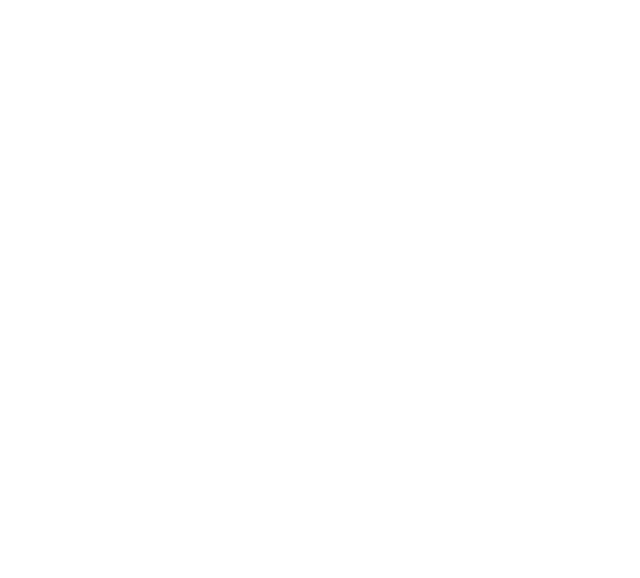
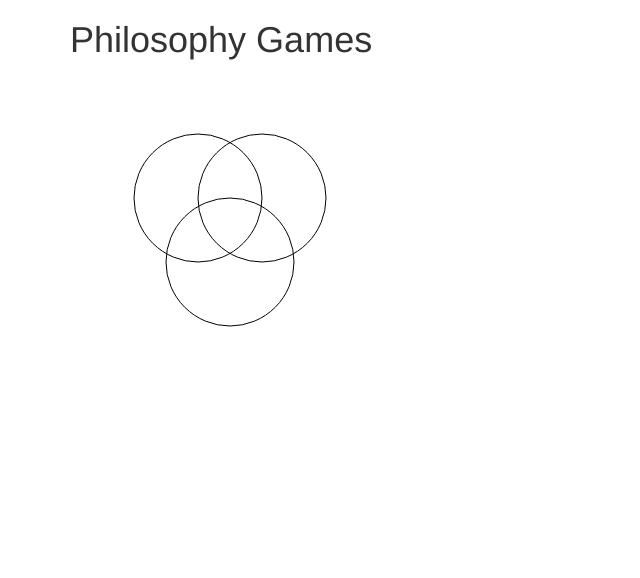
Before and after one commit to dholms/phil-games, a plain HTML site: page client/index.html in a window 1280 px wide. Shown: the whole page, without its empty margins (0-640 px from the left). Drawn offline with nearby package versions, Linux system fonts and the light colour scheme.

Commit message:
added bootstrap/jQuery. Canvas working

```diff
--- a/client/index.html
+++ b/client/index.html
@@ -1,10 +1,21 @@
 <!DOCTYPE html>
 <html>
 <head>
-<script type="text/javascript" src="js/application.js"></script>
-<link rel="stylesheet" type="text/css" href="css/application.css">
+	<!-- Bootstrap -->
+	<link rel="stylesheet" href="https://maxcdn.bootstrapcdn.com/bootstrap/3.3.6/css/bootstrap.min.css" integrity="sha384-1q8mTJOASx8j1Au+a5WDVnPi2lkFfwwEAa8hDDdjZlpLegxhjVME1fgjWPGmkzs7" crossorigin="anonymous">
+	<link rel="stylesheet" type="text/css" href="css/application.css">
+	<!-- jQuery -->
+	<script src="http://code.jquery.com/jquery-1.12.0.min.js"></script>
+	<!-- Bootstrap -->
+	<script src="https://maxcdn.bootstrapcdn.com/bootstrap/3.3.6/js/bootstrap.min.js" integrity="sha384-0mSbJDEHialfmuBBQP6A4Qrprq5OVfW37PRR3j5ELqxss1yVqOtnepnHVP9aJ7xS" crossorigin="anonymous"></script>
+	<script type="text/javascript" src="js/Venn.js"></script>
+	<script type="text/javascript" src="js/application.js"></script>
+
 </head>
 <body>
-<canvas id="c"></canvas>
-</body
+	<div class="container">
+		<h1>Philosophy Games</h1>
+		<canvas id="c" height = "500px" width = "800px"></canvas>
+	</div>
+</body>
 </html>
--- /dev/null
+++ b/client/js/Venn.js
@@ -0,0 +1,12 @@
+var Venn = {};
+Venn.drawVenn = function(){
+	ctx.beginPath();
+	ctx.arc(128,128,64,0,2*Math.PI);
+	ctx.stroke();
+	ctx.beginPath();
+	ctx.arc(192,128,64,0,2*Math.PI);
+	ctx.stroke();
+	ctx.beginPath();
+	ctx.arc(160,192,64,0,2*Math.PI);
+	ctx.stroke();
+};
--- a/client/js/application.js
+++ b/client/js/application.js
@@ -0,0 +1,8 @@
+var c;
+var ctx;
+
+$(document).ready(function(){
+	c = document.getElementById("c");
+	ctx = c.getContext("2d");
+	Venn.drawVenn();
+});
```
